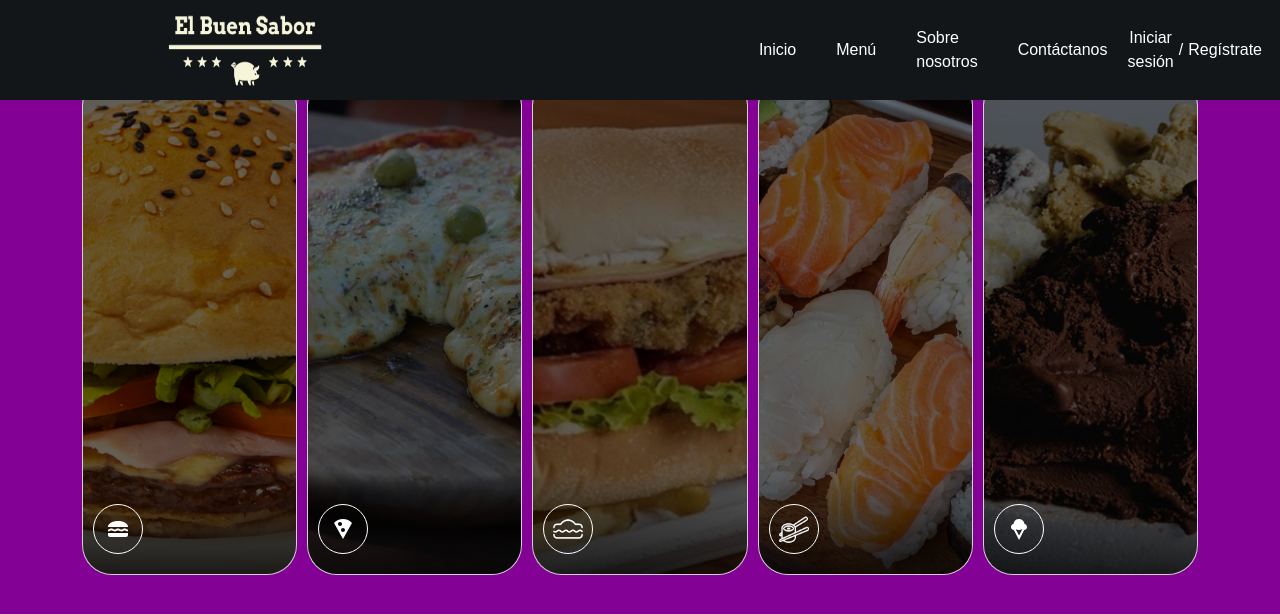
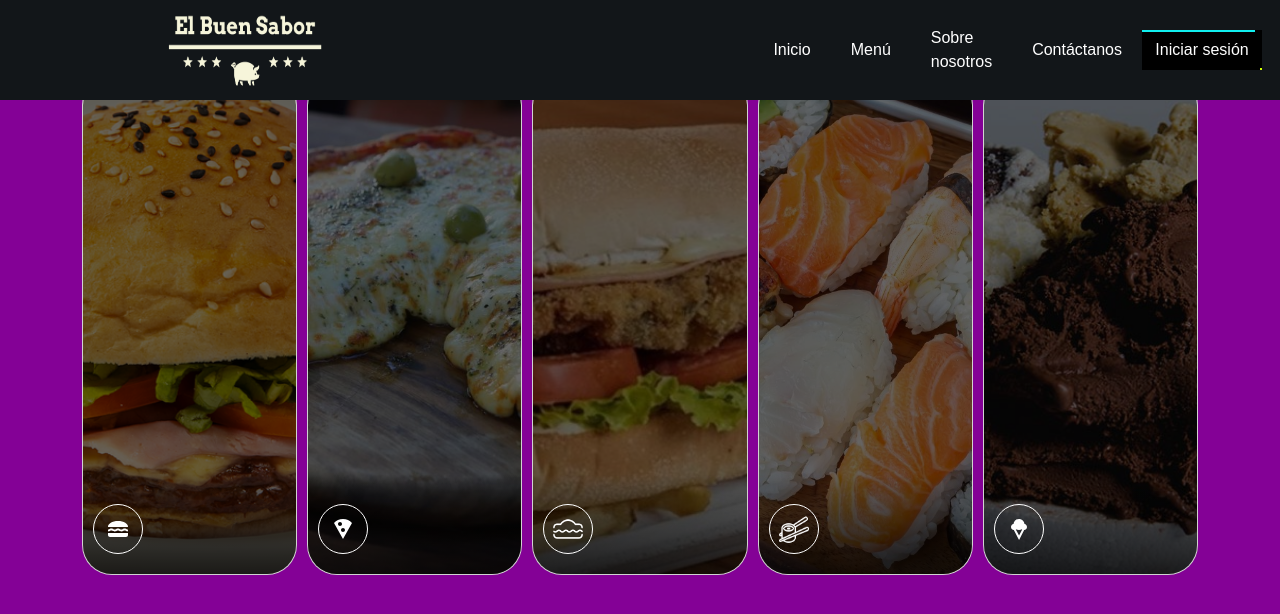
Before and after one commit to Granzo05/Ecommerce-restaurante, a React (Vite) app: page / in a window 1280 px wide. Shown: the top 614 px of the page. Built offline with nearby package versions, Linux system fonts and the light colour scheme.

Commit message:
boton iniciar sesion

```diff
--- a/src/components/Header.tsx
+++ b/src/components/Header.tsx
@@ -33,8 +33,6 @@ const Header = () => {
                 <button className='icono-responsive' onClick={toggleNavbar}><ReorderIcon/></button>
                 <div className='cuenta'>
                     <button className='iniciar-sesion'>Iniciar sesión</button>
-                    <label id='diagonal'>/</label>
-                    <button className='registrate'>Regístrate</button>
                     <div className='mi-cuenta'>
                         <img src={UserLogo} alt="" style={{width: '50px', cursor: 'pointer', margin: '-17px'}}/>
                         <Link to="/" id='mi-cuenta'>Mi Cuenta</Link>
--- a/src/styles/header.css
+++ b/src/styles/header.css
@@ -114,28 +114,58 @@ margin-right: 18px;
 }
 
 .cuenta .iniciar-sesion{
-background-color: transparent;
+background-color: black;
 border: none;
-padding: 0;
+padding: 5px;
 color: white;
+position: relative;
+overflow: hidden;
+width: 120px;
+height: 40px;
 }
 
-.cuenta .registrate{
-background-color: transparent;
-border: none;
-padding: 0;
-color: white;
+.iniciar-sesion::before{
+  content: "";
+  position: absolute;
+  left: 0;
+  top: 0;
+  width: 0;
+  height: 0;
+  border-top: 2px solid white;
+  border-right: 2px solid white;
+  animation: border-top-right 3s infinite alternate;
+}
+
+.iniciar-sesion::after{
+  content: "";
+  position: absolute;
+  right: 0;
+  bottom: 0;
+  width: 0;
+  height: 0;
+  border-bottom: 2px solid white;
+  border-left: 2px solid white;
+  animation: border-bottom-left 3s infinite alternate;
+}
+
+@keyframes border-top-right {
+  0% {width: 0px; height: 0px; border-color: red;}
+  25% {width: 120px; height: 0px; border-color: aqua;}
+  50% {width: 120px; height: 40px; border-color: chartreuse;}
+  100% {width: 120px; height: 40px; border-color: yellow;}
+}
+
+@keyframes border-bottom-left {
+  0% {width: 0px; height: 0px; border-color: chartreuse;}
+  50% {width: 0px; height: 0px; border-color: yellow;}
+  75% {width: 120px; height: 0px; border-color: yellow}
+  100% {width: 120px; height: 40px; border-color: chartreuse}
 }
 
 .iniciar-sesion:hover{
-text-decoration: underline;
-transition: 0.4s;
+
 }
 
-.registrate:hover{
-text-decoration: underline;
-transition: 0.4s;
-}
 
 #diagonal{
 margin: 5px;
--- a/src/styles/mainMenu.css
+++ b/src/styles/mainMenu.css
@@ -32,6 +32,10 @@ img {
   gap: 10px;
   margin-inline: 50px;
   margin-top: -150px;
+}
+
+.title{
+    color: white;
 }
 
 .card {
@@ -100,7 +104,7 @@ img {
   overflow: hidden;
 }
 .card:hover .profile-image {
-  border: 1px solid rgb(110, 252, 205);
+  border: 1px solid rgb(255, 255, 255);
 }
 .profile-image > svg {
   stroke: #fefefe;
```
